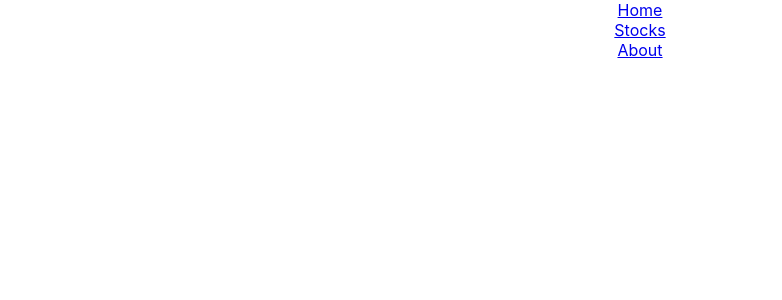
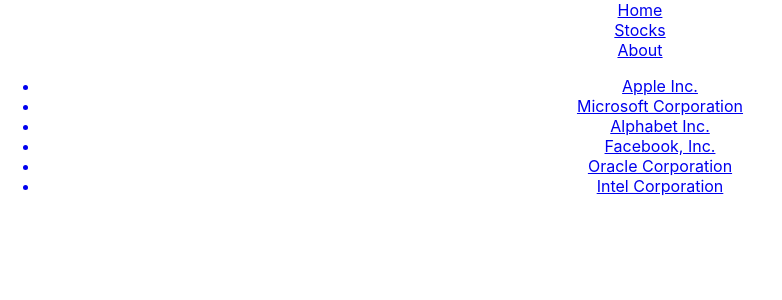
Before and after one commit to adicerbo/react-router, a React (Create React App) app: page /stocks in a window 1280 px wide. Shown: the top 300 px of the page, without its empty margins (0-782 px from the left). Built offline with nearby package versions, Linux system fonts and the light colour scheme.

Commit message:
render dashboard list

```diff
--- a/src/App.js
+++ b/src/App.js
@@ -1,11 +1,24 @@
+import { Route, Switch } from 'react-router-dom';
 import './App.css';
 import Nav from './components/Nav';
+// import Stock from "./Stock";
+import Dashboard from './pages/Dashboard';
+import stockData from "./components/Data"
 // import { Route } from 'react-router';
 
 const App = () => {
   return (
     <div className="App">
      <Nav />
+     <Switch />
+      <Route exact path="/">
+
+      </Route>
+      <Route
+        path="/stocks"
+        render={props => <Dashboard {...props} stockData={stockData} />}
+      />
+      <Switch />
     </div>
   );
 }
--- a/src/pages/Dashboard.js
+++ b/src/pages/Dashboard.js
@@ -1,6 +1,15 @@
-// import { Link } from "react-router-dom";
-// import React from "react";
+import { Link } from "react-router-dom";
+import React from "react";
 
-// const Dashboard = (props) => {
+const Dashboard = (props) => {
+    let stockData = props.stockData.map((data, index) => {
+        return <Link key={index} to={`/stocks/${data.symbol}`}>
+            <li >{data.name}</li>
+        </Link>
+    });
+    return (
+        <ul>{stockData}</ul>
+    )
+}
 
-// }
+export default Dashboard;
```
Also changed, not shown: src/pages/Stock.js (+8 -0 lines).
